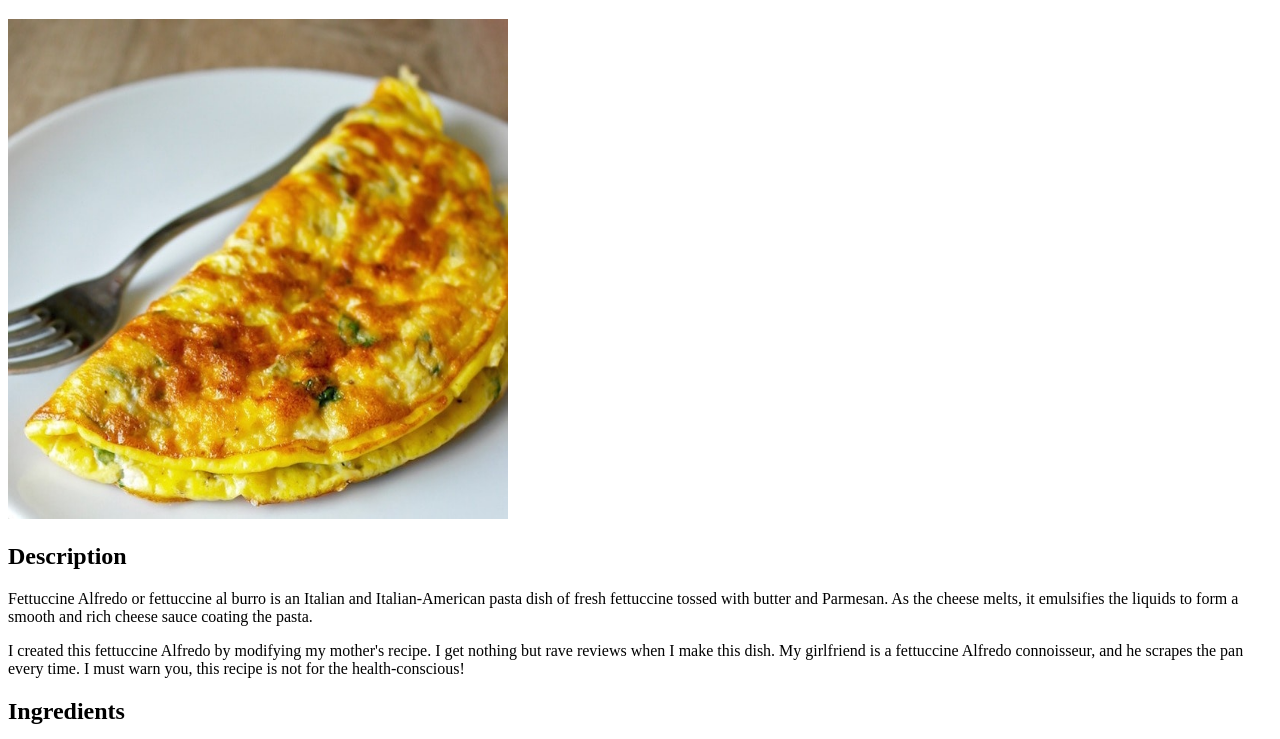
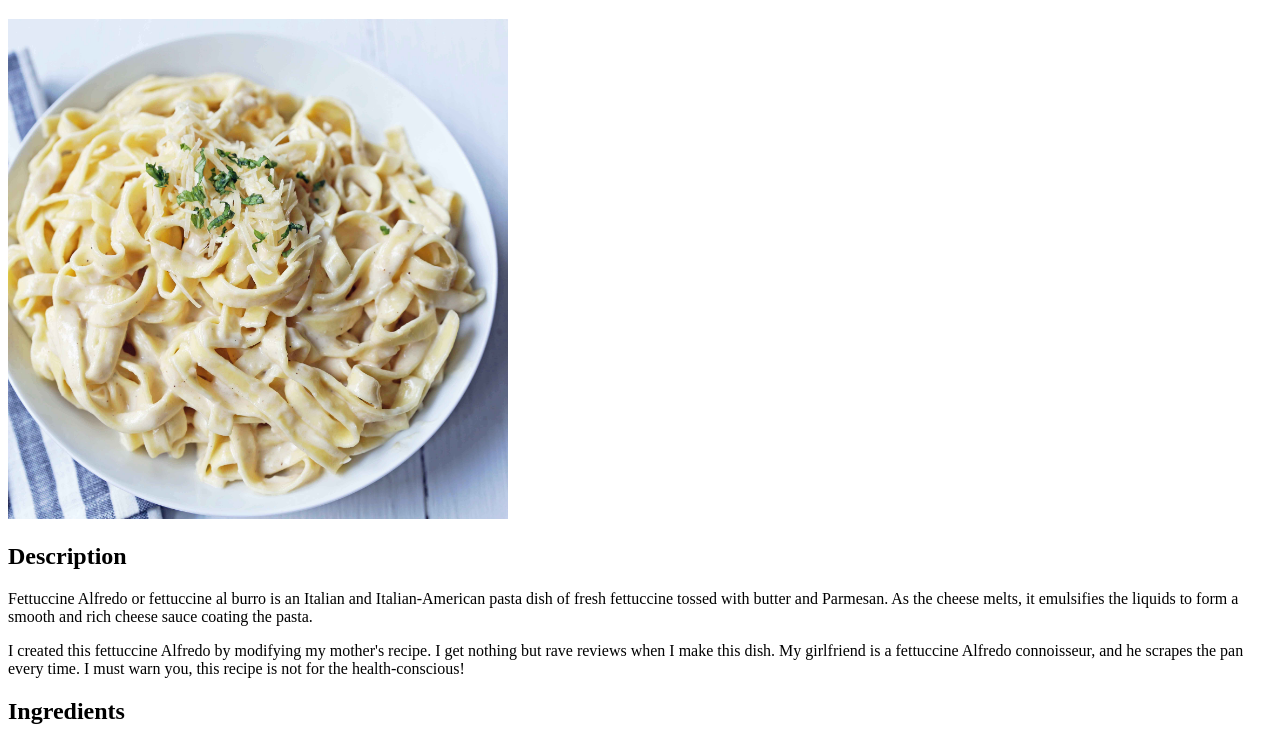
Before and after one commit to Suryakumar-Selvakumar/odin-recipes, a plain HTML site: page recipes/alfredo.html in a window 1280 px wide. Shown: the part 61-800 px from the top of the page. Drawn offline with Linux system fonts and the light colour scheme.

Commit message:
Update the recipe images

```diff
--- a/recipes/alfredo.html
+++ b/recipes/alfredo.html
@@ -7,7 +7,7 @@
 </head>
 <body>
     <h1>Fettuccine Alfredo</h1>
-    <img src="om.jpg" alt="an image of fettuccine alfredo" width="500" height="500">
+    <img src="fa.jpg" alt="an image of fettuccine alfredo" width="500" height="500">
     <h2>Description</h2>
     <p>Fettuccine Alfredo or fettuccine al burro is an Italian and Italian-American pasta dish of fresh fettuccine tossed with butter and Parmesan. As the cheese melts, it emulsifies the liquids to form a smooth and rich cheese sauce coating the pasta.</p>
     <p>I created this fettuccine Alfredo by modifying my mother's recipe. I get nothing but rave reviews when I make this dish. My girlfriend is a fettuccine Alfredo connoisseur, and he scrapes the pan every time. I must warn you, this recipe is not for the health-conscious!</p>
```
Also changed, not shown: recipes/omelette.html (+1 -1 lines).
